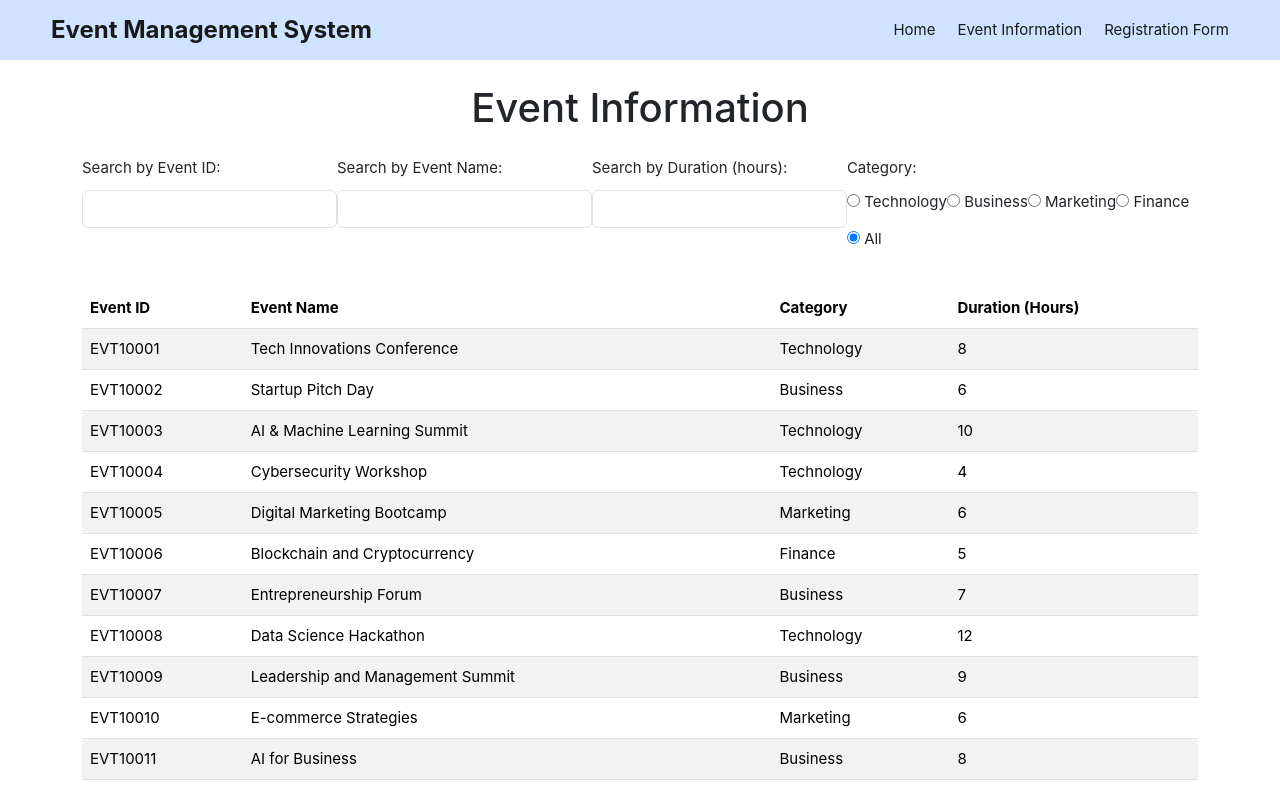
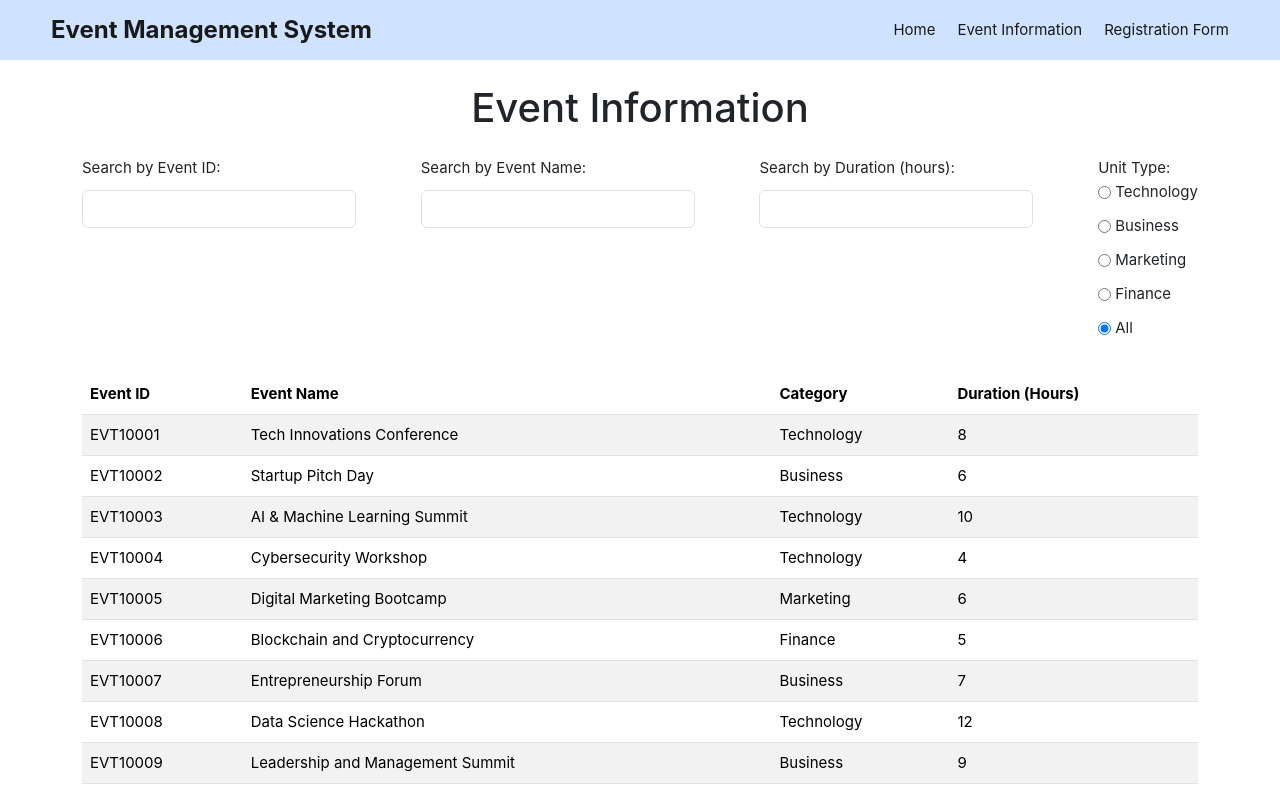
Before and after one commit to DanNgo4/event-management, a Vue app: page /info in a window 1280 px wide. Shown: the top 791 px of the page. Built offline with nearby package versions, Linux system fonts and the light colour scheme.

Commit message:
info view completed

```diff
--- a/src/views/Home/HomeView.vue
+++ b/src/views/Home/HomeView.vue
@@ -53,7 +53,7 @@
 </template>
 
 <style scoped>
-  .custom-card {
-    height: 8rem;
-  }
+.custom-card {
+  height: 8rem;
+}
 </style>
--- a/src/views/Info/InfoView.vue
+++ b/src/views/Info/InfoView.vue
@@ -6,7 +6,7 @@ const searchEventName = ref("");
 const searchDuration = ref("");
 const selectedCategory = ref("All");
 
-const events = ref([
+const events = [
   {eventid: 'EVT10001', eventname: 'Tech Innovations Conference', category: 'Technology', durationhour: 8},
   {eventid: 'EVT10002', eventname: 'Startup Pitch Day', category: 'Business', durationhour: 6},
   {eventid: 'EVT10003', eventname: 'AI & Machine Learning Summit', category: 'Technology', durationhour: 10},
@@ -27,10 +27,10 @@ const events = ref([
   {eventid: 'EVT10018', eventname: 'SEO and Content Marketing', category: 'Marketing', durationhour: 7},
   {eventid: 'EVT10019', eventname: 'Cryptocurrency Investment Strategies', category: 'Finance', durationhour: 9},
   {eventid: 'EVT10020', eventname: 'Social Media Marketing Trends', category: 'Marketing', durationhour: 5}
-]);
+];
 
 const filteredEvents = computed(() => {
-  return events.value.filter((event) => {
+  return events.filter((event) => {
     const matchesEventId = event.eventid.toLowerCase().includes(searchEventId.value.toLowerCase());
     const matchesEventName = event.eventname.toLowerCase().includes(searchEventName.value.toLowerCase());
     const matchesDuration = event.durationhour.toString().includes(searchDuration.value);
@@ -45,33 +45,81 @@ const filteredEvents = computed(() => {
   <h1 class="text-center my-4">Event Information</h1>
 
   <article class="mb-5">
-    <section class="container mb-4">
-      <div class="d-flex flex-column flex-md-row justify-content-between mb-4">
-        <div class="d-flex flex-column">
+    <section class="container d-flex flex-column flex-md-row flex-sm-row flex-wrap justify-content-between mb-4">
+      <p class="d-flex flex-column">
         <label for="searchEventId">Search by Event ID:</label>
-          <input v-model="searchEventId" type="text" id="searchEventId" class="form-control" />
-        </div>
+
+        <input v-model="searchEventId"
+                type="text"
+                id="searchEventId"
+                class="form-control" />
+      </p>
+
+      <p class="d-flex flex-column">
+        <label for="searchEventName">Search by Event Name:</label>
+
+        <input v-model="searchEventName"
+                type="text"
+                id="searchEventName"
+                class="form-control" />
+      </p>
+
+      <p class="d-flex flex-column">
+        <label for="searchDuration">Search by Duration (hours):</label>
+
+        <input v-model="searchDuration"
+                type="number"
+                id="searchDuration"
+                class="form-control" />
+      </p>
 
       <div class="d-flex flex-column">
-          <label for="searchEventName">Search by Event Name:</label>
-          <input v-model="searchEventName" type="text" id="searchEventName" class="form-control" />
-        </div>
+        <p>Unit Type:</p>
 
-        <div class="d-flex flex-column">
-          <label for="searchDuration">Search by Duration (hours):</label>
-          <input v-model="searchDuration" type="number" id="searchDuration" class="form-control" />
-        </div>
+        <p class="d-flex align-items-center gap-1">
+          <input type="radio"
+                  id="categoryTechnology"
+                  value="Technology"
+                  v-model="selectedCategory" />
 
-        <div class="d-flex flex-column">
-          <label>Category:</label>
-          <div>
-            <label><input type="radio" value="Technology" v-model="selectedCategory" /> Technology</label>
-            <label><input type="radio" value="Business" v-model="selectedCategory" /> Business</label>
-            <label><input type="radio" value="Marketing" v-model="selectedCategory" /> Marketing</label>
-            <label><input type="radio" value="Finance" v-model="selectedCategory" /> Finance</label>
-            <label><input type="radio" value="All" v-model="selectedCategory" /> All</label>
-          </div>
-        </div>
+          <label for="categoryTechnology">Technology</label>
+        </p>
+
+        <p class="d-flex align-items-center gap-1">
+          <input type="radio"
+                  id="categoryBusiness"
+                  value="Business"
+                  v-model="selectedCategory" />
+
+          <label for="categoryBusiness">Business</label>
+        </p>
+
+        <p class="d-flex align-items-center gap-1">
+          <input type="radio"
+                  id="categoryMarketing"
+                  value="Marketing"
+                  v-model="selectedCategory" />
+
+          <label for="categoryMarketing">Marketing</label>
+        </p>
+
+        <p class="d-flex align-items-center gap-1">
+          <input type="radio"
+                  id="categoryFinance"
+                  value="Finance"
+                  v-model="selectedCategory" />
+
+          <label for="categoryFinance">Finance</label>
+        </p>
+
+        <p class="d-flex align-items-center gap-1">
+          <input type="radio"
+                  id="categoryAll"
+                  value="All"
+                  v-model="selectedCategory" />
+
+          <label for="categoryAll">All</label>
+        </p>
       </div>
     </section>
 
@@ -86,6 +134,7 @@ const filteredEvents = computed(() => {
               <th>Duration (Hours)</th>
             </tr>
           </thead>
+
           <tbody>
             <tr v-for="event in filteredEvents" :key="event.eventid">
               <td>{{ event.eventid }}</td>
```
Also changed, not shown: src/components/NavBar.vue (indentation only). Lines whose indentation alone changed are shown as unchanged.
